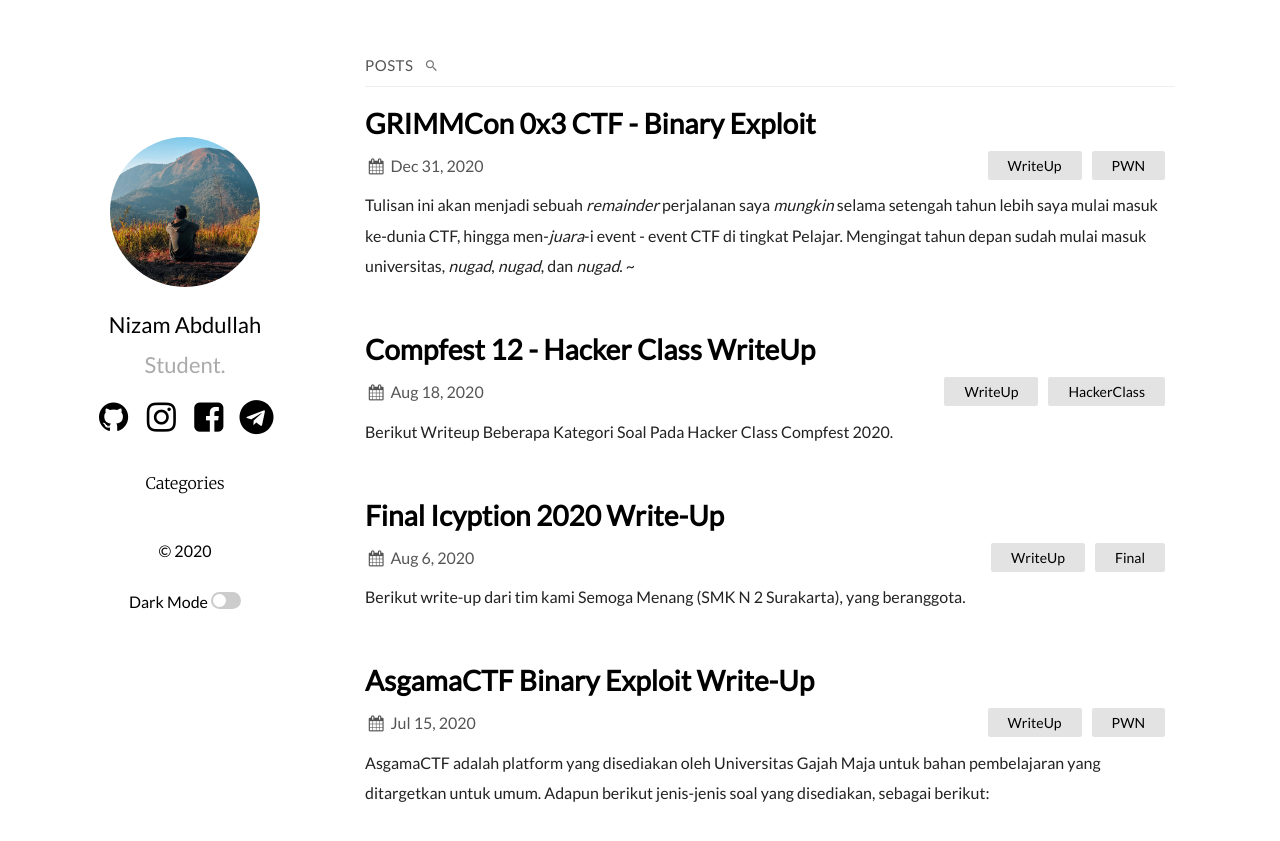
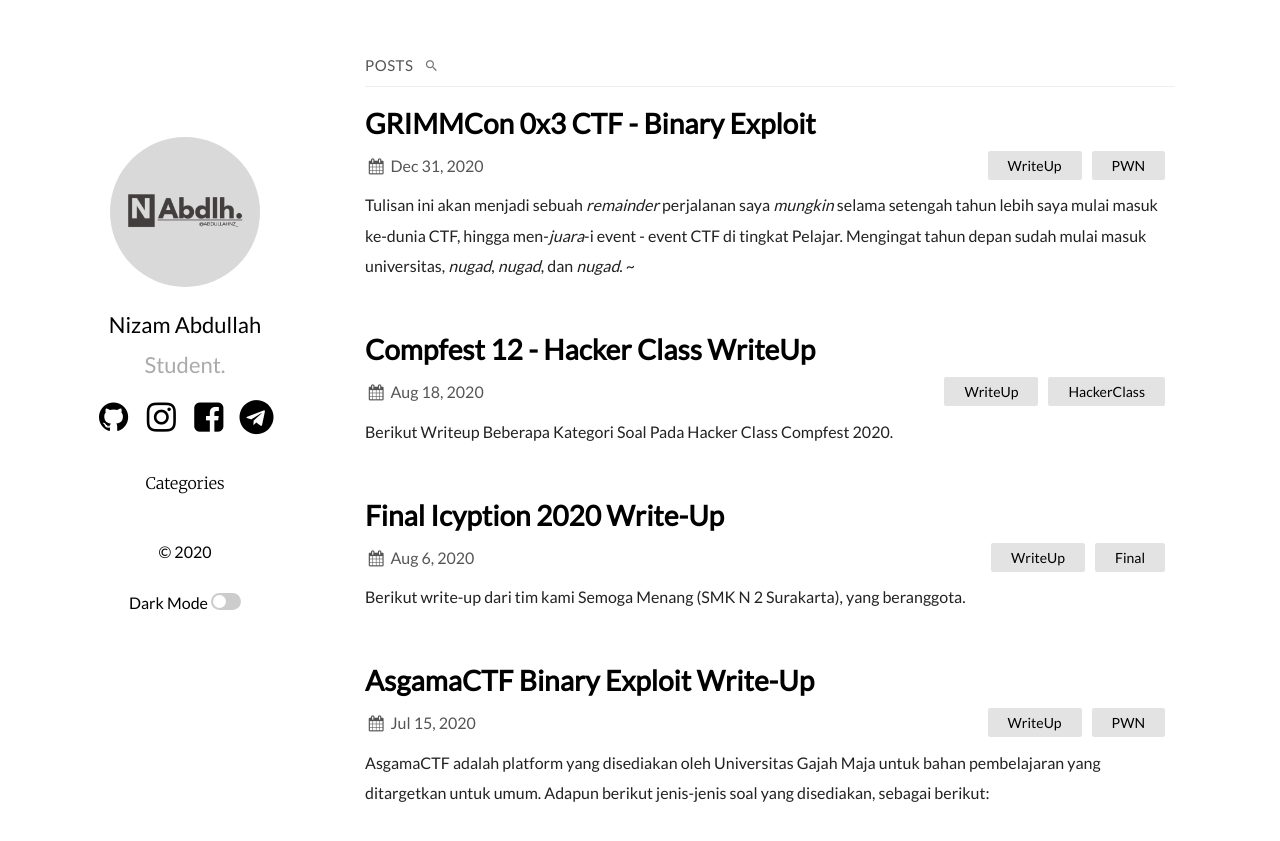
Before and after one commit to abdullahnz/abdullahnz.github.io, a Jekyll site: the page built from index.md, in a window 1280 px wide. Shown: the top 841 px of the page. Built offline with Jekyll 4.4.1, drawn with Linux system fonts in a browser that asks for light colours.

Commit message:
Update _config.yml

```diff
--- a/_config.yml
+++ b/_config.yml
@@ -4,7 +4,8 @@ email: edfallennzm@gmail.com
 description: > # this means to ignore newlines until "show_exerpts:"
   Personal blog of Nizam Abdullah.
 show_excerpts: true # set to true to show excerpts on the homepage
-profile_image: "assets/portfolio.png"
+# profile_image: "assets/portfolio.png"
+profile_image: "profile.png"
 # Minima date format
 # refer to http://shopify.github.io/liquid/filters/date/ if you want to customize this
 sass:
```
